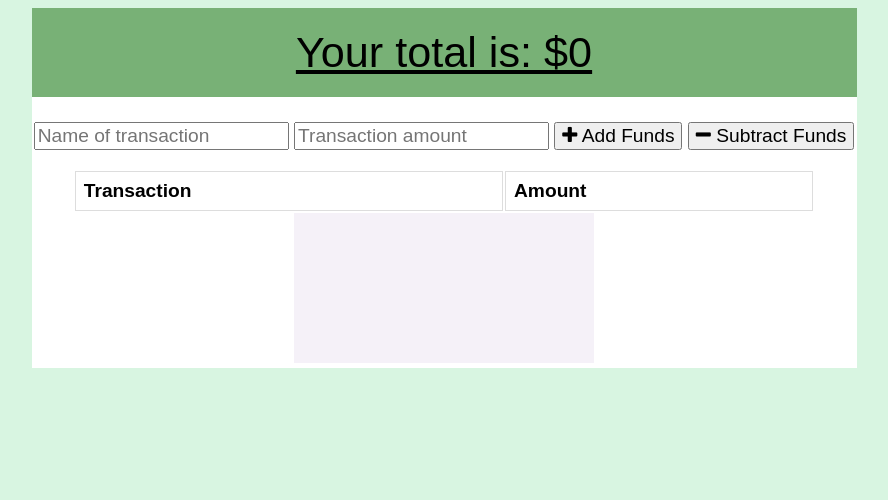
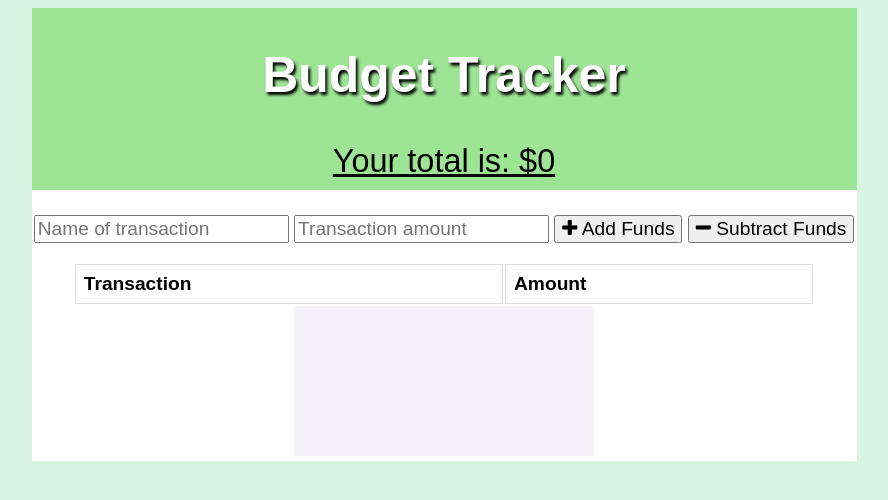
Before and after one commit to shelbypalumbo/Budget-Tracker, a website built with webpack: page public/index.html in a window 1280 px wide. Shown: the whole page, without its empty margins (196-1084 px from the left). Built offline with nearby package versions, Linux system fonts and the light colour scheme; files whose address does not match are found by name.

Commit message:
style changes, finished README with image additions

```diff
--- a/public/index.html
+++ b/public/index.html
@@ -15,13 +15,14 @@
 <body>
   <div class="wrapper">
     <div class="total">
-      <div class="total">Your total is: $<span id="total">0</span></div>
+        <h1>Budget Tracker</h1>
+      <div style="text-decoration: underline;  background-color: rgb(157, 228, 148); " class="total">Your total is: $<span id="total">0</span></div>
     </div>
 
     <div class="form">
       <input type="text" id="t-name" placeholder="Name of transaction" />
       <input type="number" min="0" id="t-amount" placeholder="Transaction amount" />
-      <button id="add-btn"><i class="fa fa-plus buttons"></i> Add Funds</button>
+      <button id="add-btn"><i class="fa fa-plus buttons"></i> Add Funds </button>
       <button id="sub-btn"><i class="fa fa-minus"></i> Subtract Funds</button>
       <p class="error"></p>
     </div>
--- a/public/styles.css
+++ b/public/styles.css
@@ -2,6 +2,11 @@ body {
   font-size: 120%;
   font-family: Arial;
   background-color: rgb(216, 245, 225);
+}
+
+h1 {
+    text-shadow: 2px 3px 3px black;
+    color:white;
 }
 
 button, input {
@@ -35,10 +40,9 @@ tr:nth-child(even) {
 }
 
 .total {
-  font-size: 150%;
-  text-decoration: underline;
-  background-color: rgb(120, 177, 118);
-  padding: 10px;
+  background-color: rgb(157, 228, 148);
+  font-size: 130%;
+  padding: 5px;
 }
 
 .form {
--- a/server.js
+++ b/server.js
@@ -13,7 +13,7 @@ app.use(compression());
 app.use(express.urlencoded({ extended: true }));
 app.use(express.json());
 
-app.use(express.static("public"));
+app.use(express.static("./public"));
 
 var MONGODB_URI = process.env.MONGODB_URI || "mongodb://localhost/budget";
 
```
Also changed, not shown: README.md, public/images/add.png (added), public/images/chart.png (added), public/images/main.png (added).
